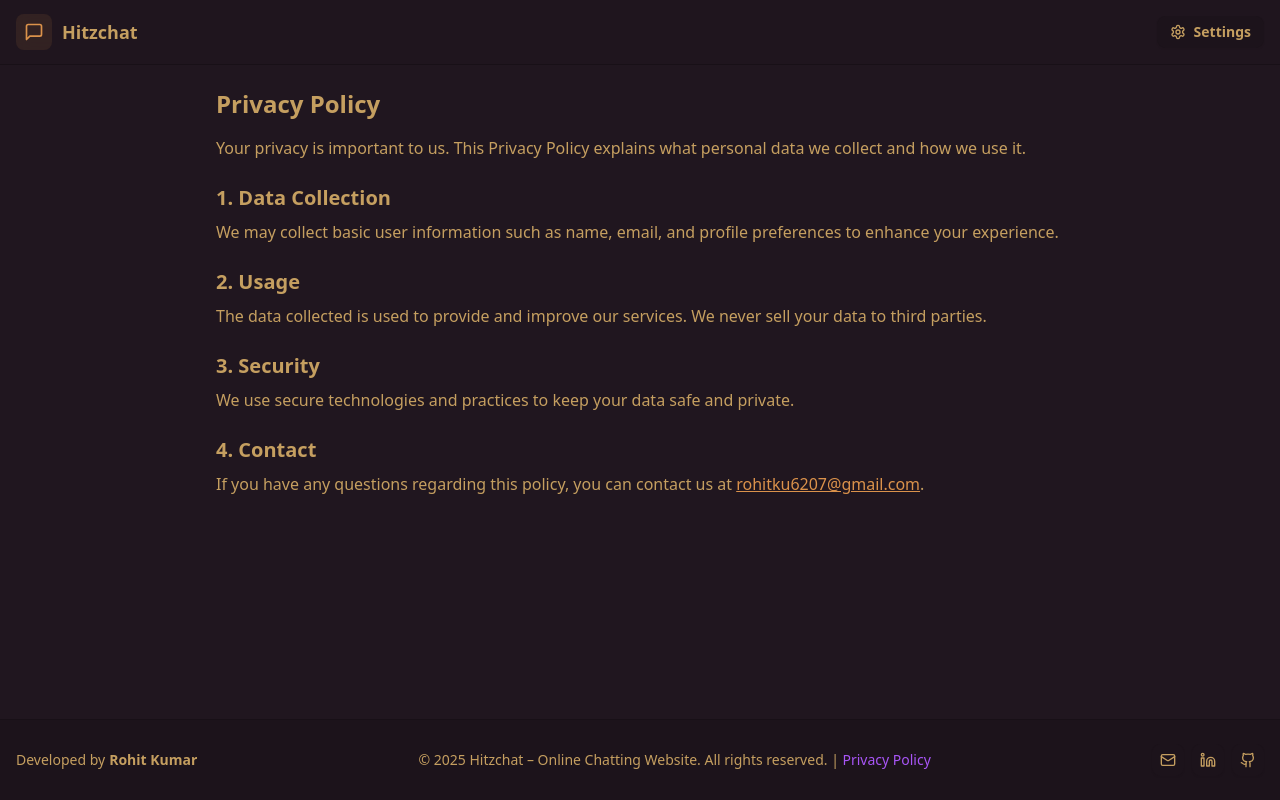
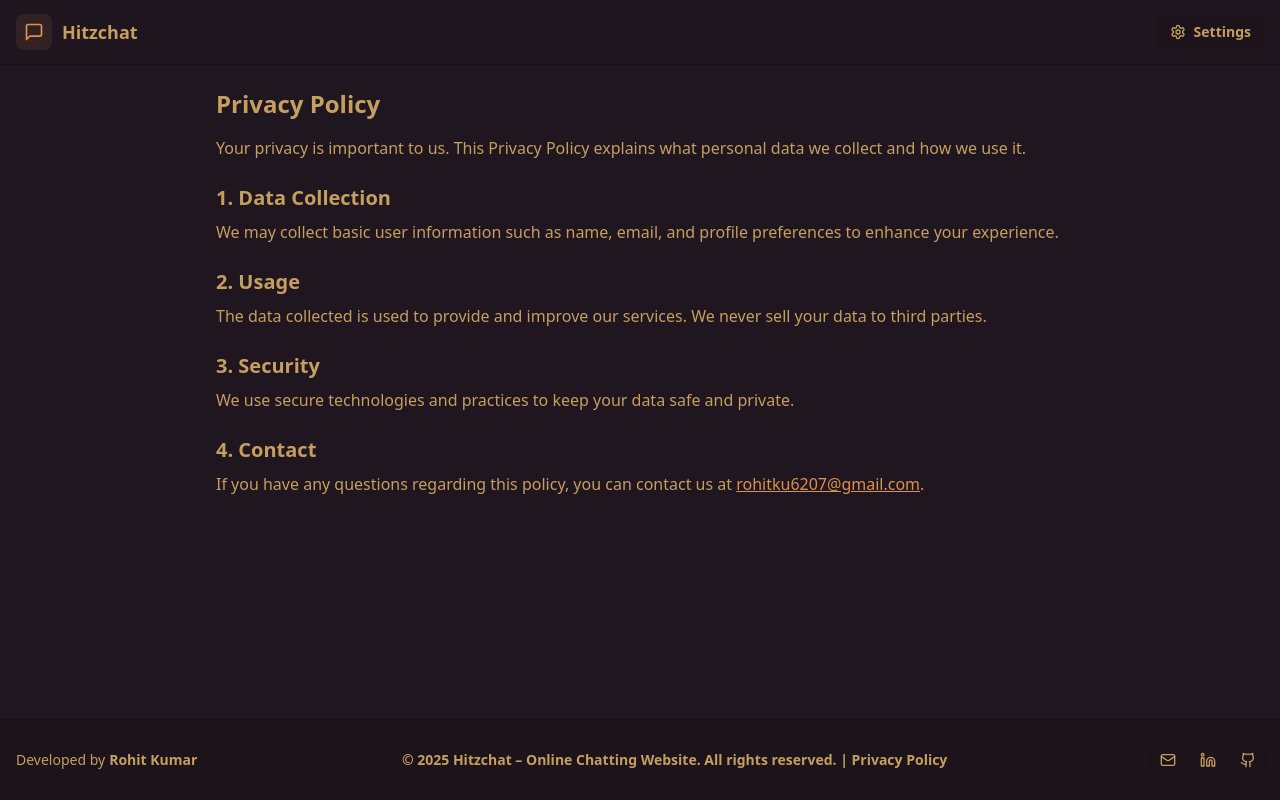
Before and after one commit to Rohitsaw6207/HitzChat, a React (Vite) app in the folder frontend/: page /policy in a window 1280 px wide. Built offline with nearby package versions, Linux system fonts and the light colour scheme; no server answers.

Commit message:
Change in footer

```diff
--- a/frontend/src/components/Footer.jsx
+++ b/frontend/src/components/Footer.jsx
@@ -16,9 +16,9 @@ const Footer = () => {
 
         {/* Center */}
         <div className="text-center">
-          <p>
+          <p className="font-bold">
             © 2025 Hitzchat – Online Chatting Website. All rights reserved. |{" "}
-            <Link to="/policy" className="text-purple-500 hover:underline">
+            <Link to="/policy" className="hover:underline">
               Privacy Policy
             </Link>
           </p>
```
